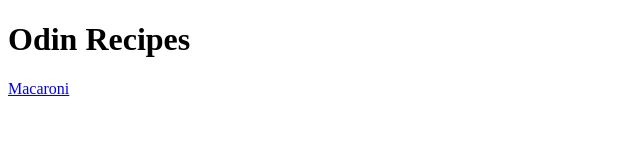
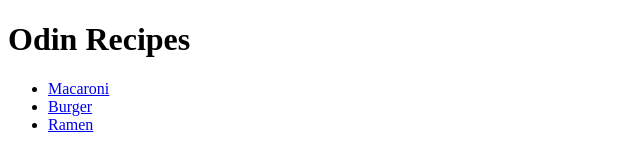
Before and after one commit to Ash-315/odin-recipes-again, a plain HTML site: page index.html in a window 1280 px wide. Shown: the whole page, without its empty margins (0-640 px from the left). Drawn offline with Linux system fonts and the light colour scheme.

Commit message:
Update links in index.html and group them into a list

```diff
--- a/index.html
+++ b/index.html
@@ -6,8 +6,10 @@
     </head>
     <body>
         <h1>Odin Recipes</h1>
-        <a href="recipes/macaroni.html">Macaroni</a>
-        <a href="recipes/burger.html"></a>
-        <a href="recipes/ramen.html"></a>
+        <ul>
+            <li><a href="recipes/macaroni.html">Macaroni</a></li>
+            <li><a href="recipes/burger.html">Burger</a></li>
+            <li><a href="recipes/ramen.html">Ramen</a></li>
+        </ul>
     </body>
 </html>
```
